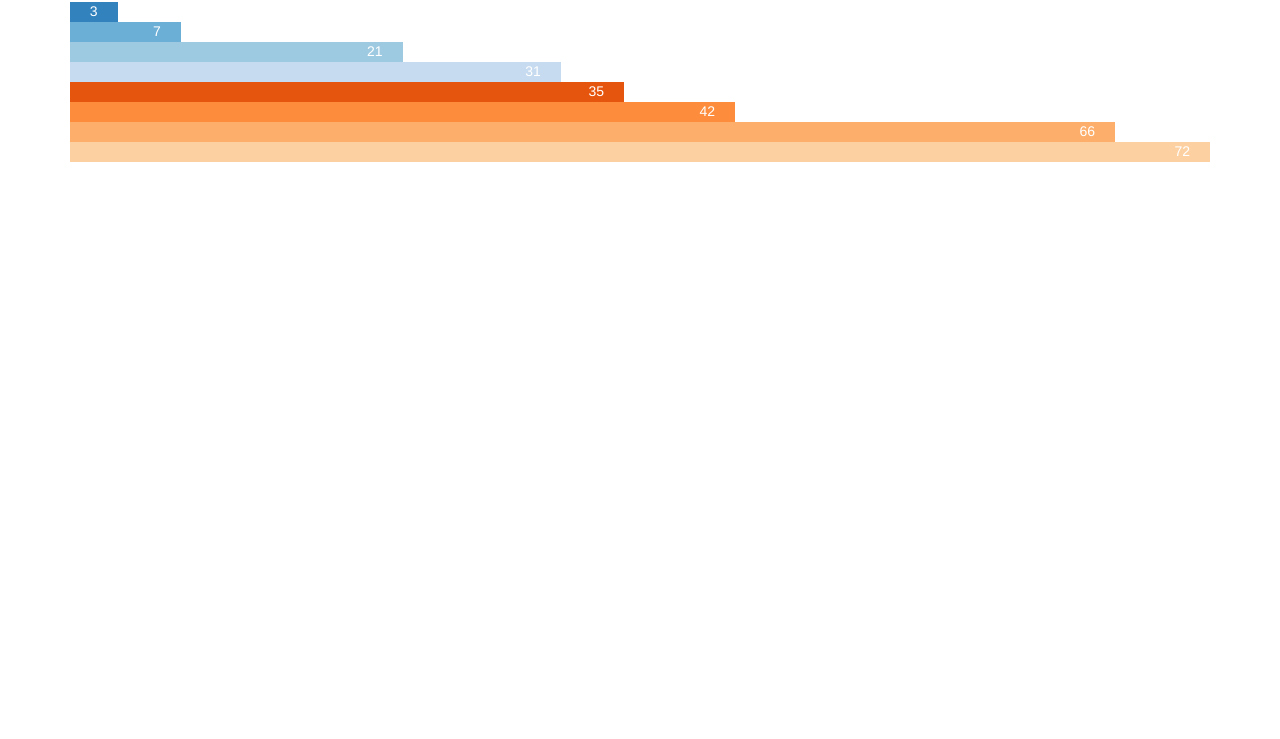
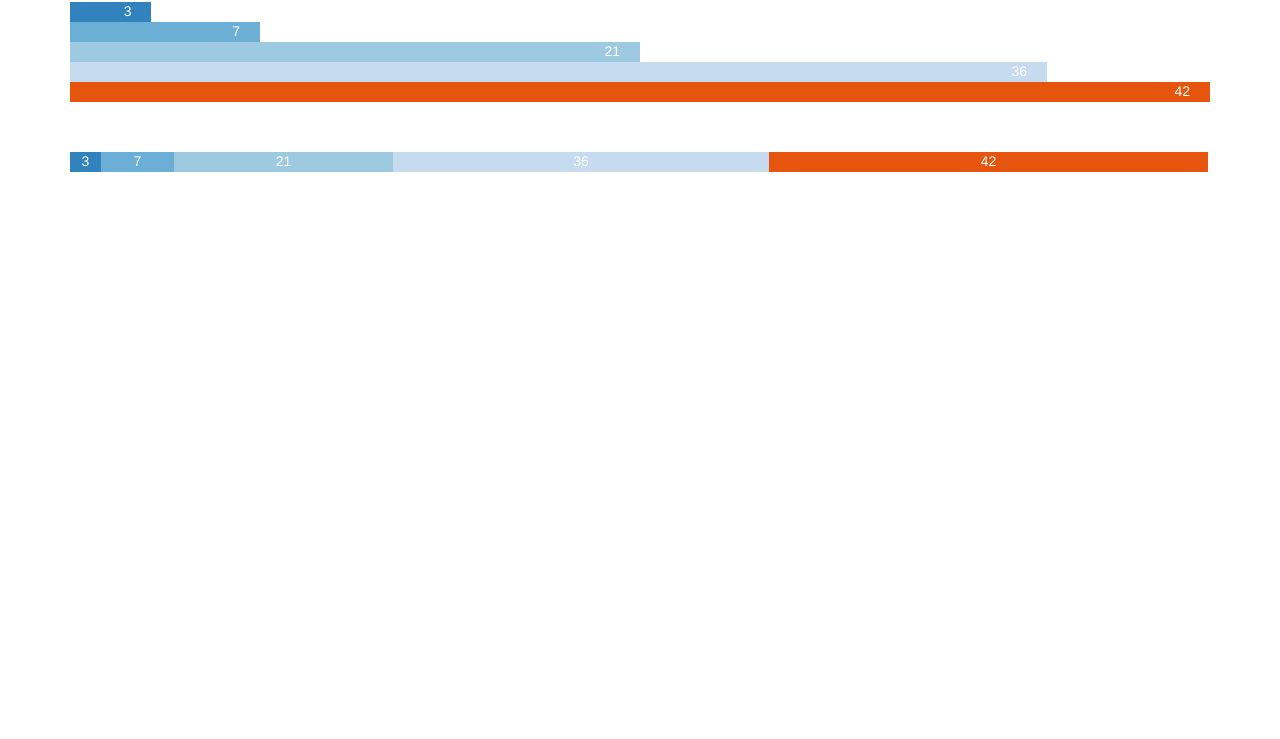
Before and after one commit to teone/d3-workshop, a website: page src/index.html in a window 1280 px wide. Shown: the part 61-800 px from the top of the page. Drawn offline with nearby package versions, Linux system fonts and the light colour scheme; files that its build step writes are made by us from their sources.

Commit message:
Added another scale

```diff
--- a/src/app/main.js
+++ b/src/app/main.js
@@ -1,6 +1,8 @@
 'use strict';
 
-const data = [3, 7, 21, 31, 35, 42, 66, 72];
+const data = [3, 7, 21, 36, 42];
+
+console.log(d3.sum(data));
 
 const color = d3.scale.category20c();
 
@@ -27,6 +29,30 @@ const update = () => {
       'background-color': (d, i) => color(i)
     })
     .text(d => d);
+
+  const xPartial = d3.scale.linear()
+    .domain([0, d3.sum(data)])
+    .range([0, width]);
+
+  const bcontainer = d3.select('.bar');
+
+  const bels = bcontainer
+    .selectAll('div')
+    .data(data);
+
+  bels.enter()
+    .append('div')
+    .style({
+      float: 'left'
+    });
+
+  bels
+    .style({
+      width: d => `${Math.floor(xPartial(d))}px`,
+      height: '20px',
+      'background-color': (d, i) => color(i)
+    })
+    .text(d => d);
 };
 
 update();
--- a/src/index.html
+++ b/src/index.html
@@ -13,6 +13,7 @@
     <h2>Draw a chart:</h2>
 
     <div class="chart"></div>
+    <div class="bar"></div>
   </div>
 
   <!-- bower:js -->
--- a/src/sass/main.scss
+++ b/src/sass/main.scss
@@ -7,3 +7,11 @@
     padding-right: 20px;
   }
 }
+
+.bar {
+  margin-top: 50px;
+  div {
+    text-align: center;
+    color: #fff;
+  }
+}
```
Also changed, not shown: src/dist/main.js, src/style/main.css.
